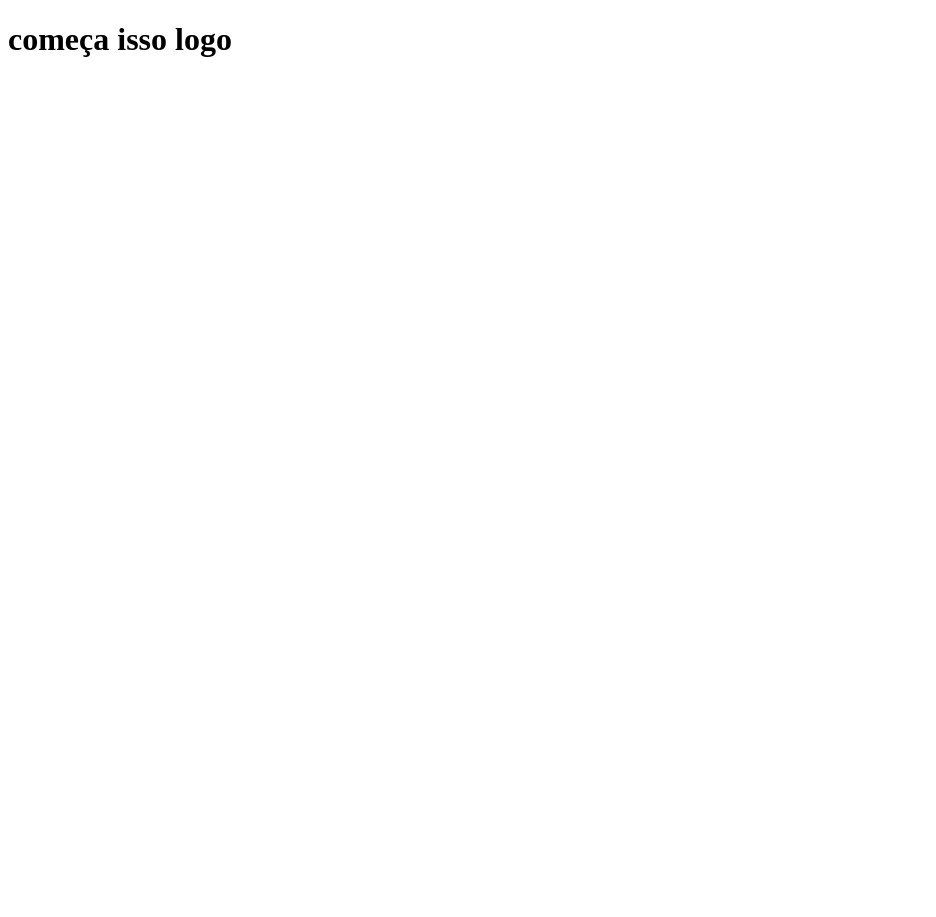
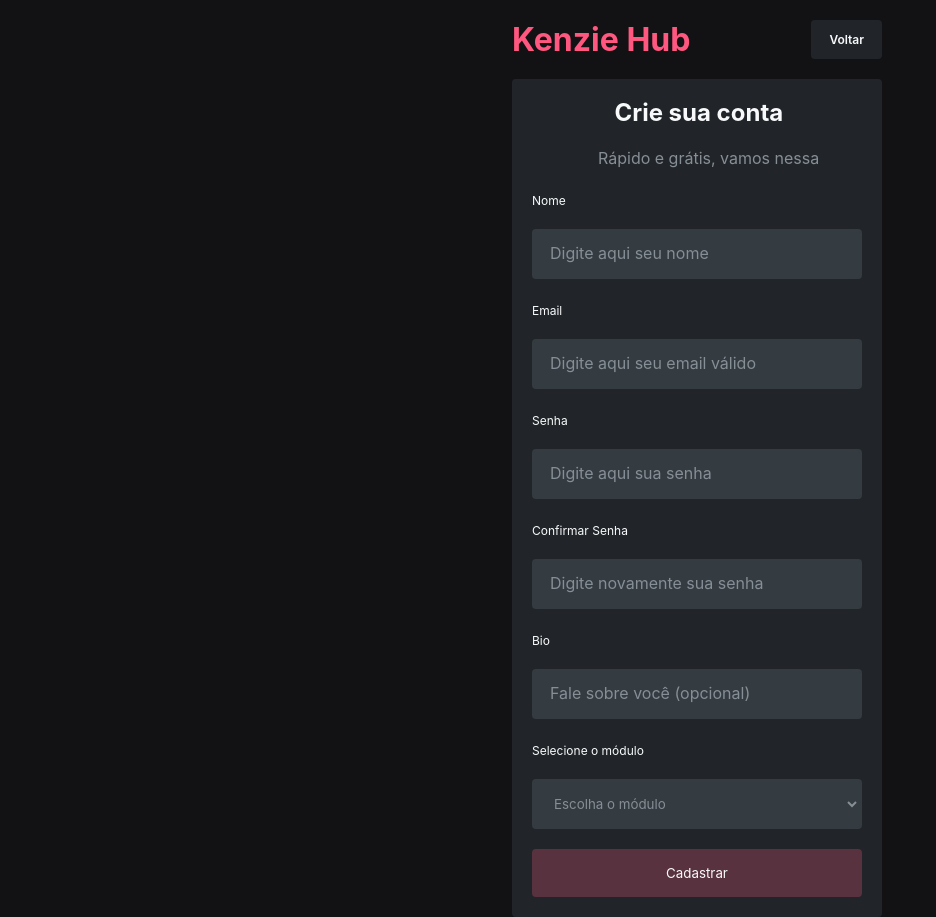
Before and after one commit to Malaiobol/react-kenzie-hub-Malaiobol, a React (Create React App) app in the folder entrega-s3/: page / in a window 1280 px wide. Shown: the whole page, without its empty margins (0-936 px from the left). Before the commit the page ends 800 px from the top, so only its background shows below. Built offline with nearby package versions, Linux system fonts and the light colour scheme.

Commit message:
feat: initial stylish

```diff
--- a/entrega-s3/package.json
+++ b/entrega-s3/package.json
@@ -3,6 +3,7 @@
   "version": "0.1.0",
   "private": true,
   "dependencies": {
+    "@hookform/resolvers": "^2.9.10",
     "@testing-library/jest-dom": "^5.14.1",
     "@testing-library/react": "^13.0.0",
     "@testing-library/user-event": "^13.2.1",
--- a/entrega-s3/public/index.html
+++ b/entrega-s3/public/index.html
@@ -7,8 +7,7 @@
     <meta name="theme-color" content="#000000" />
     <meta
       name="description"
-      content="Web site created using create-react-app"
-    />
+      content="Web site created using create-react-app" />
     <link rel="apple-touch-icon" href="%PUBLIC_URL%/logo192.png" />
     <!--
       manifest.json provides metadata used when your web app is installed on a
@@ -27,17 +26,6 @@
     <title>React App</title>
   </head>
   <body>
-    <noscript>You need to enable JavaScript to run this app.</noscript>
     <div id="root"></div>
-    <!--
-      This HTML file is a template.
-      If you open it directly in the browser, you will see an empty page.
-
-      You can add webfonts, meta tags, or analytics to this file.
-      The build step will place the bundled scripts into the <body> tag.
-
-      To begin the development, run `npm start` or `yarn start`.
-      To create a production bundle, use `npm run build` or `yarn build`.
-    -->
   </body>
 </html>
--- a/entrega-s3/src/App.js
+++ b/entrega-s3/src/App.js
@@ -1,5 +1,7 @@
+import { RegisterForm } from "./pages/RegisterPage";
+
 function App() {
-  return <h1>começa isso logo</h1>;
+  return <RegisterForm />;
 }
 
 export default App;
--- /dev/null
+++ b/entrega-s3/src/Styles/GlobalStyles.js
@@ -0,0 +1,49 @@
+import { createGlobalStyle } from "styled-components";
+
+export default createGlobalStyle`
+
+    *{
+        font-family: 'inter', sans-serif;
+        margin: 0;
+        padding: 0;
+        box-sizing: border-box;
+    }
+
+    ul,li,a{
+        list-style: none;
+        text-decoration: none;
+    }
+
+    button{
+        border: none;
+        background-color: transparent;
+    }
+
+    button:hover{
+        cursor: pointer;
+    }
+
+    :root{
+        --colorPrimary: #FF577F;
+        --colorHalfPrimary: #FF427F opacity: 0.5;
+        --colorPrimaryDisabled: #59323F;
+
+        --colorGrey4:  #121214;
+        --colorGrey3: #212529;
+        --colorGrey2: #343B41;
+        --colorGrey1: #868E96;
+        --colorGrey0: #F8F9FA;
+
+        --colorSucess: #3FE864;
+        --colorNegative: #E83F5B;
+
+        --colorWhiteFixed: #fff;
+    }
+
+    body{
+        background-color: var(--colorGrey4);
+
+        width: 100vw;
+        height: 100vh;
+    }
+`;
--- /dev/null
+++ b/entrega-s3/src/components/Header/index.jsx
@@ -0,0 +1,10 @@
+import { StyledHeader } from "./style";
+
+export const Header = () => {
+  return (
+    <StyledHeader>
+      <h1>Kenzie Hub</h1>
+      <button>Voltar</button>
+    </StyledHeader>
+  );
+};
--- /dev/null
+++ b/entrega-s3/src/components/Header/style.js
@@ -0,0 +1,28 @@
+import styled from "styled-components";
+
+export const StyledHeader = styled.div`
+  display: flex;
+  width: 370px;
+  justify-content: space-between;
+
+  margin: 0 0 20px 40%;
+
+  padding-top: 20px;
+
+  h1 {
+    color: var(--colorPrimary);
+  }
+
+  button {
+    background-color: var(--colorGrey3);
+    color: var(--colorGrey0);
+
+    font-weight: 600;
+    font-size: 0.75rem;
+    line-height: 28px;
+
+    padding: 0px 16px;
+    border: solid 2px var(--colorGrey3);
+    border-radius: 4px;
+  }
+`;
--- a/entrega-s3/src/index.js
+++ b/entrega-s3/src/index.js
@@ -1,6 +1,12 @@
 import React from "react";
 import ReactDOM from "react-dom/client";
 import App from "./App";
+import GlobalStyles from "./Styles/GlobalStyles";
 
 const root = ReactDOM.createRoot(document.getElementById("root"));
-root.render(<App />);
+root.render(
+  <React.StrictMode>
+    <GlobalStyles />
+    <App />
+  </React.StrictMode>
+);
--- a/entrega-s3/src/pages/RegisterPage/index.jsx
+++ b/entrega-s3/src/pages/RegisterPage/index.jsx
@@ -0,0 +1,75 @@
+import { useForm } from "react-hook-form";
+import { registerSchema } from "./registerSchema";
+import { yupResolver } from "@hookform/resolvers/yup";
+import { StyledForm } from "./style";
+import { Header } from "../../components/Header";
+
+export const RegisterForm = () => {
+  const {
+    register,
+    handleSubmit,
+    formState: { errors },
+  } = useForm({
+    resolver: yupResolver(registerSchema),
+  });
+
+  const submit = (data) => {
+    console.log(data);
+  };
+
+  return (
+    <div>
+      <Header />
+      <StyledForm onSubmit={handleSubmit(submit)} noValidate>
+        <div>
+          <h2>Crie sua conta</h2>
+          <span>
+            <p>Rápido e grátis, vamos nessa</p>
+          </span>
+        </div>
+        <label htmlFor="name">Nome</label>
+        <input
+          type="text"
+          placeholder="Digite aqui seu nome"
+          {...register("name")}
+        />
+        {errors.name?.message && <p>{errors.name.message}</p>}
+        <label htmlFor="email">Email</label>
+        <input
+          type="email"
+          placeholder="Digite aqui seu email válido"
+          {...register("email")}
+        />
+        {errors.email?.message && <p>{errors.email.message}</p>}
+        <label htmlFor="password">Senha</label>
+        <input
+          type="password"
+          placeholder="Digite aqui sua senha"
+          {...register("password")}
+        />
+        {errors.password?.message && <p>{errors.password.message}</p>}
+        <label>Confirmar Senha</label>
+        <input
+          type="password"
+          placeholder="Digite novamente sua senha"
+          //   {...register("password")}
+        />
+        <label htmlFor="about">Bio</label>
+        <input
+          type="text"
+          placeholder="Fale sobre você (opcional)"
+          {...register("about")}
+        />
+        <label htmlFor="module">Selecione o módulo</label>
+        <select {...register("module")}>
+          <option value="">Escolha o módulo</option>
+          <option value="First">Primeiro módulo</option>
+          <option value="Second">Segundo módulo</option>
+          <option value="Third">Terceiro módulo</option>
+        </select>
+        {errors.module?.message && <p>{errors.module.message}</p>}
+        <button type="submit">Cadastrar</button>
+      </StyledForm>
+    </div>
+  );
+};
--- a/entrega-s3/src/pages/RegisterPage/registerSchema.js
+++ b/entrega-s3/src/pages/RegisterPage/registerSchema.js
@@ -0,0 +1,23 @@
+import * as yup from "yup";
+
+export const registerSchema = yup.object().shape({
+  name: yup
+    .string()
+    .required("O nome é obrigatório!")
+    .min(6, "Seu nome precisa ter pelo menos 6 caracteres.")
+    .max(200, "Seu nome precisa ter menos que 200 caracteres."),
+
+  email: yup
+    .string()
+    .required("O email é obrigatório!")
+    .email("É necessário fornecer um email!"),
+
+  password: yup
+    .string()
+    .required("A senha é obrigatória!")
+    .matches(/^(?=.*?[A-Z])/, "A senha requer no uma letra maiúscula.")
+    .matches(/^(?=.*?[a-z])/, "A senha requer no uma letra minúscula.")
+    .min(8, "A senha requer no mínimo um número de 8 caracteres."),
+
+  module: yup.string().required("Selecione um módulo"),
+});
--- /dev/null
+++ b/entrega-s3/src/pages/RegisterPage/style.js
@@ -0,0 +1,100 @@
+import styled from "styled-components";
+
+export const StyledForm = styled.form`
+  background-color: var(--colorGrey3);
+  width: 370px;
+  height: min-content;
+  color: var(--colorGrey0);
+
+  border-radius: 4px;
+
+  padding: 20px;
+  margin-left: 40%;
+
+  div {
+    margin-bottom: 20px;
+  }
+
+  div > h2 {
+    margin-left: 25%;
+    margin-bottom: 20px;
+
+    font-weight: 700;
+    font-size: 1.5rem;
+    line-height: 28px;
+  }
+
+  div > span > p {
+    margin-left: 20%;
+
+    color: var(--colorGrey1);
+
+    font-weight: 400;
+    font-size: 1rem;
+    line-height: 22px;
+  }
+
+  label {
+    font-weight: 400;
+    font-size: 0.75rem;
+    padding-top: 20px;
+  }
+
+  input {
+    margin-top: 20px;
+    margin-bottom: 20px;
+    background-color: var(--colorGrey2);
+    width: 330px;
+    height: 50px;
+
+    border: solid 2px var(--colorGrey2);
+    border-radius: 4px;
+    padding: 0px 16px;
+  }
+
+  p {
+    color: var(--colorNegative);
+    margin-bottom: 20px;
+
+    font-size: 1rem;
+  }
+
+  input::placeholder {
+    color: var(--colorGrey1);
+
+    font-weight: 400;
+    font-size: 1rem;
+    line-height: 26px;
+  }
+
+  select {
+    margin-top: 20px;
+    margin-bottom: 20px;
+    background-color: var(--colorGrey2);
+    width: 330px;
+    height: 50px;
+
+    border: solid 2px var(--colorGrey2);
+    border-radius: 4px;
+    padding: 0px 16px;
+
+    color: var(--colorGrey1);
+  }
+
+  select > option {
+    font-weight: 400;
+    font-size: 1rem;
+    line-height: 26px;
+  }
+
+  button {
+    color: var(--colorGrey0);
+
+    height: 48px;
+    width: 100%;
+
+    background-color: var(--colorPrimaryDisabled);
+    border: solid 2px var(--colorPrimaryDisabled);
+    border-radius: 4px;
+  }
+`;
```
Also changed, not shown: 1 other file (tests, documents, lock files or other folders).
